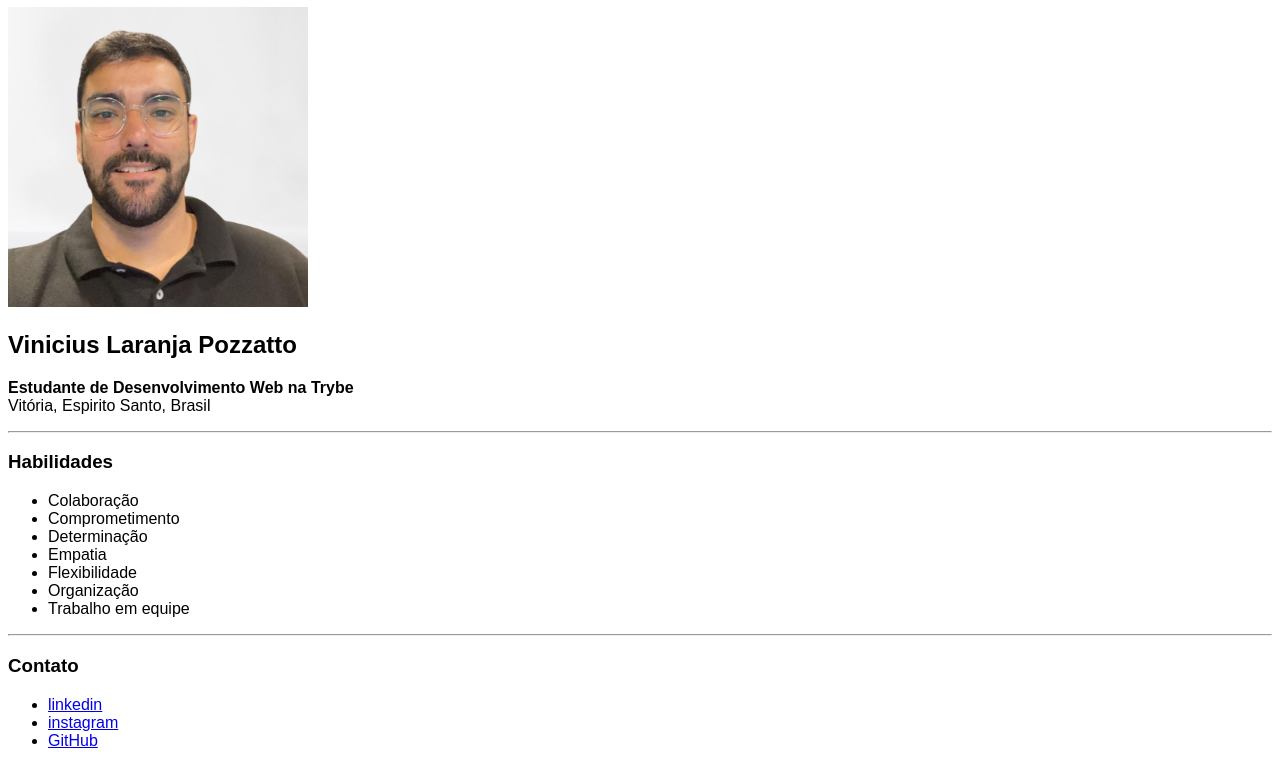
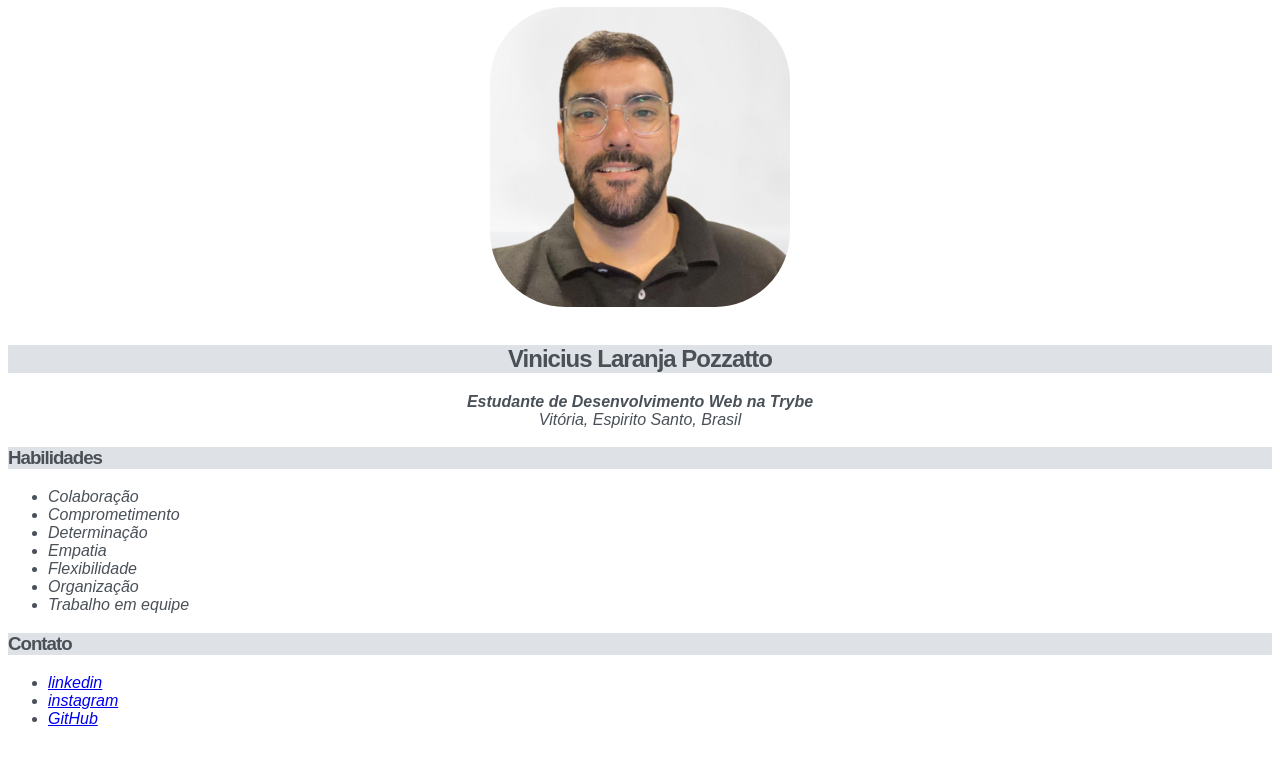
Before and after one commit to viniciuspozzatto/meu-repositorio, a plain HTML site: page index.html in a window 1280 px wide. Shown: the part 73-839 px from the top of the page. After the commit the page ends 817 px from the top, so only its background shows below. Drawn offline with Linux system fonts and the light colour scheme.

Commit message:
Atualizacao do css

```diff
--- a/index.html
+++ b/index.html
@@ -4,17 +4,21 @@
 <head>
     <meta charset="UTF-8">
     <title>Portfólio Web</title>
-    <style>
-      body{font-family: sans-serif; }
+    <link rel="stylesheet" type="text/css" href="style.css">
+    <style>/*
+      body{font-family: sans-serif; color: #495057;}
+      .imagem-arredondada{border-radius: 25%; margin: auto; display: block;}
+      h1, h2, h3{letter-spacing: -1px; background-color: #dee2e6;}
+      li, p{font-style: italic; font-weight: 500;}
+      /* .mid-page{text-align: center;} */
     </style>
 </head>
 
 <body>
     <h1>Meu Portfólio Web</h1>
-    <img src="vinicius-fundo-branco.png" alt="Foto Vinicius" width="300px"><br>
-    <h2>Vinicius Laranja Pozzatto</h2>
-    <p><strong>Estudante de Desenvolvimento Web na Trybe</strong><br>Vitória, Espirito Santo, Brasil</p>
-    <hr>
+    <img class="imagem-arredondada" src="vinicius-fundo-branco.png" alt="Foto Vinicius" width="300px"><br>
+    <h2 class="mid-page">Vinicius Laranja Pozzatto</h2>
+    <p class="mid-page"><strong>Estudante de Desenvolvimento Web na Trybe</strong><br>Vitória, Espirito Santo, Brasil</p>
     <!-- segunda parte -->
     <h3>Habilidades</h3>
     <ul>
@@ -26,7 +30,6 @@
       <li>Organização</li>
       <li>Trabalho em equipe</li>
     </ul>
-    <hr>
     <h3>Contato</h3>
     <ul>
       <li><a href="https://www.linkedin.com/in/vinicius-laranja-pozzatto-4a3a6a22b/" target="_blank">linkedin</a></li>
--- /dev/null
+++ b/style.css
@@ -0,0 +1,5 @@
+      body{font-family: sans-serif; color: #495057;}
+      .imagem-arredondada{border-radius: 25%; margin: auto; display: block;}
+      h1, h2, h3{letter-spacing: -1px; background-color: #dee2e6;}
+      li, p{font-style: italic; font-weight: 500;}
+      .mid-page{text-align: center;}
```
